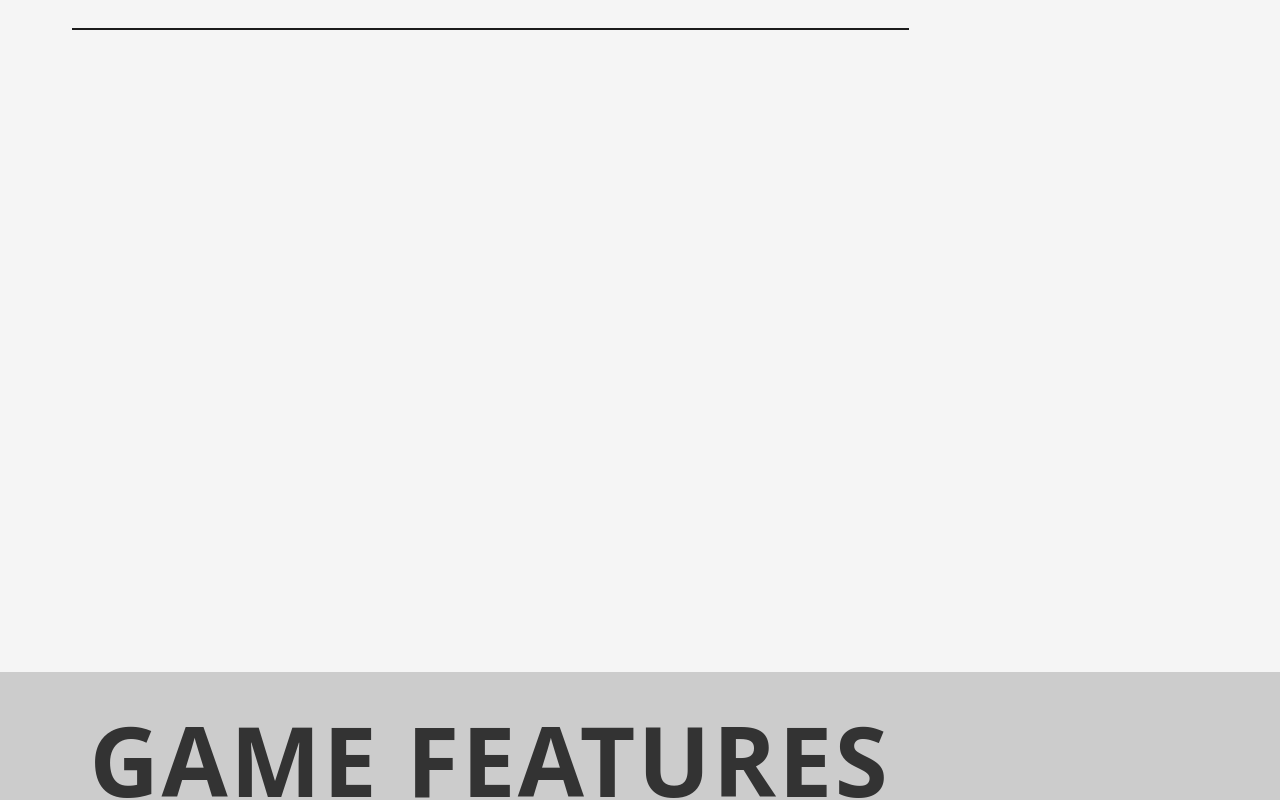
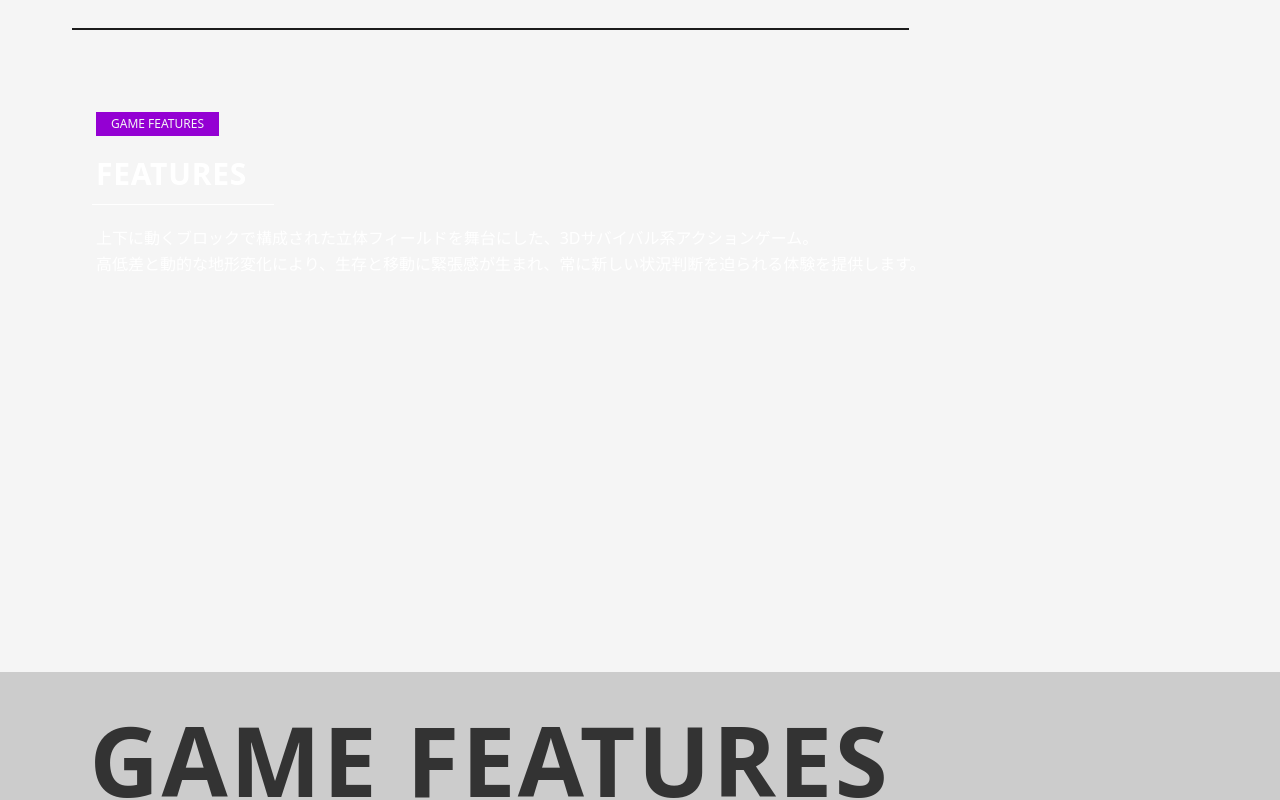
Before and after one commit to iwasi24k/web-repository, a React (Vite) app: page / in a window 1280 px wide. Shown: the part 928-1728 px from the top of the page. Built offline with nearby package versions, Linux system fonts and the light colour scheme.

Commit message:
サブタイトルを追加。TopicSection.tsxの柔軟性を向上

```diff
--- /dev/null
+++ b/src/components/ui/SubTitle.tsx
@@ -0,0 +1,34 @@
+export type SubTitleProps = {
+    text: string;
+    textColor?: string;
+    textSize?: string;
+};
+
+const SubTitle = ({
+    text,
+    textColor = "#fff",
+    textSize = "text-2xl",
+}: SubTitleProps) => {
+    return (
+        <div className="inline-flex flex-col">
+            <h1
+                className={`font-bold tracking-wide ${textSize}`}
+                style={{ color: textColor }}
+            >
+                {text}
+            </h1>
+
+            {/* 下線 */}
+            <div
+                className="mt-3 h-px relative"
+                style={{
+                    backgroundColor: textColor,
+                    width: "120%",
+                    left: "-2.5%",
+                }}
+            />
+        </div>
+    );
+};
+
+export default SubTitle;
--- a/src/components/ui/TextTitle.tsx
+++ b/src/components/ui/TextTitle.tsx
@@ -74,7 +74,7 @@ const TextTitle = ({
                         h-full
                         origin-left
                         transition-all
-                        duration-800
+                        duration-700
                         ease-out
                         ${active
                             ? "scale-x-100 translate-x-0"
--- a/src/layouts/TopicSection.tsx
+++ b/src/layouts/TopicSection.tsx
@@ -1,8 +1,5 @@
 import TextBlock, { type TextBlockProps } from "../components/ui/TextBlock";
-import TextTitle, { type TextTitleProps } from "../components/ui/TextTitle";
-
-// x/y は常に「要素中心」を基準とした座標とします
-// そのため translateX(-50%) は常時適用します
+import SubTitle, { type SubTitleProps } from "../components/ui/SubTitle";
 
 type Align = "left" | "center";
 
@@ -12,10 +9,10 @@ type TopicSectionProps = {
   y?: string;
 
   // TextBlockProps for the label
-  label: TextBlockProps;
+  label?: TextBlockProps;
 
   // description props
-  title: TextTitleProps;
+  title?: SubTitleProps;
 
   // title props
   descriptionColor?: string;
@@ -35,18 +32,17 @@ const TopicSection = ({
 
   return (
     <section
-      className={`absolute flex flex-col gap-6 ${
+      className={`absolute flex flex-col gap-5 ${
         isCenter ? "items-center text-center" : "items-start text-left"
       }`}
       style={{
         left: x,
         top: y,
-        transform: "translateX(-50%)",
+        transform: isCenter ? "translateX(-50%)" : "translateX(-0%)",
       }}
     >
-      <TextBlock {...label} />
-
-      <TextTitle {...title} />
+      {label && <TextBlock {...label} />}
+      {title && <SubTitle {...title} />}
 
       <div className="text-base leading-relaxed" style={{ color: descriptionColor }}>
         {description}
--- a/src/pages/Home.tsx
+++ b/src/pages/Home.tsx
@@ -2,7 +2,7 @@ import HeroSection from "../components/sections/HeroSection";
 import WorldSection from "../components/world/WorldSection";
 import TextTitle from "../components/ui/TextTitle";
 import { HOME_SECTIONS_DATA } from "../data/homeSections";
-// import TopicSection from "../layouts/TopicSection";
+import TopicSection from "../layouts/TopicSection";
 
 // CSS変数定義
 const FOOTER_COLOR = "#0a0a0a";
@@ -36,7 +36,31 @@ const Home = () => {
 
           {/* Content Placeholder */}
           {/* 必要に応じてここに section.id に基づいたコンテンツを配置可能 */}
-
+        <TopicSection
+          align="left"
+          x="7.5%"
+          y="30dvh"
+          label={{
+            text: "GAME FEATURES",
+            textColor: "##ffffff",
+            blockColor: "#9400d3",
+            textSize: "0.75rem",
+          }}
+          title={{
+            text: "FEATURES",
+            textColor: "#ffffff",
+            textSize: "text-3xl",
+          }}
+          descriptionColor="#ffffff"
+          description={
+            <>
+              <p className="mb-4">
+                上下に動くブロックで構成された立体フィールドを舞台にした、3Dサバイバル系アクションゲーム。<br></br>
+                高低差と動的な地形変化により、生存と移動に緊張感が生まれ、常に新しい状況判断を迫られる体験を提供します。
+              </p>
+            </>
+          }
+        />
         </WorldSection>
       ))}
 
```
